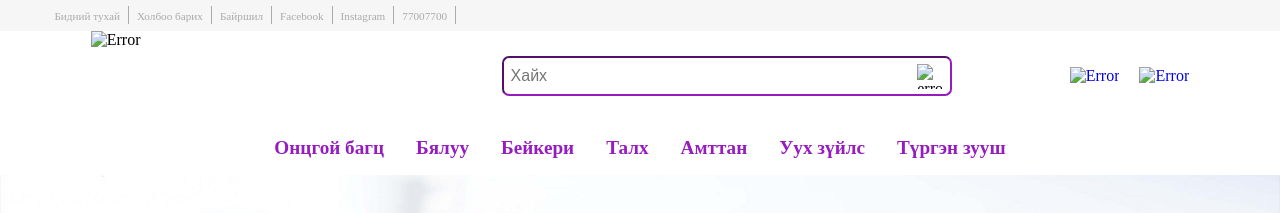
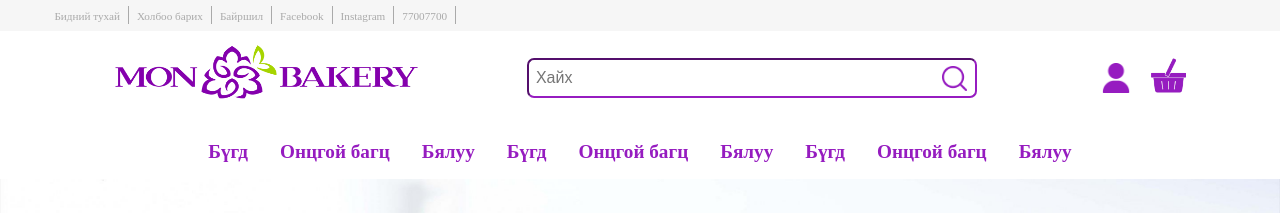
Before and after one commit to ithicheel/MonBakery, a website: page about.html in a window 1280 px wide. Shown: the top 213 px of the page. Drawn offline with Linux system fonts and the light colour scheme.

Commit message:
linkuud holbov

```diff
--- a/about.html
+++ b/about.html
@@ -12,11 +12,11 @@
         <div class="menu">
             <div class="container">
                 <ul>
-                    <li><a href="#">Бидний тухай</a></li>
+                    <li><a href="about.html">Бидний тухай</a></li>
                     <li><a href="#">Холбоо барих</a></li>
                     <li><a href="#">Байршил</a></li>
-                    <li><a href="#">Facebook</a></li>
-                    <li><a href="#">Instagram</a></li>
+                    <li><a href="https://www.facebook.com/">Facebook</a></li>
+                    <li><a href="https://www.instagram.com">Instagram</a></li>
                     <li><a href="#">77007700</a></li>
                 </ul>
             </div>
@@ -24,27 +24,32 @@
         </div>
         <div class="main_menu">
             <div class="container">
-                <img src="logo.png" alt="Error">
+                <a href="index.html">
+                    <img src="../../assets/img/logo/logo.png" alt="Error">
+                </a>
+
                 <div class="search_div">
                     <input class="search" type="text" placeholder="Хайх">
-                    <img src="search.png" alt="error">
+                    <img src="../../assets/img/logo/search.png" alt="error">
                 </div>
 
                 <div>
-                    <a class="profile" href="#"><img src="user.png" alt="Error"></a>
-                    <a class="basket" href="#"><img src="basket.png" alt="Error"></a>
+                    <a class="profile" href="#"><img src="../../assets/img/logo/user.png" alt="Error"></a>
+                    <a class="basket" href="#"><img src="../../assets/img/logo/shopping-basket.png" alt="Error"></a>
                 </div>
             </div>
         </div>
         <div class="category_menu">
             <ul>
-                <li><a href="#">Онцгой багц</a></li>
-                <li><a href="#">Бялуу</a></li>
-                <li><a href="#">Бейкери</a></li>
-                <li><a href="#">Талх</a></li>
-                <li><a href="#">Амттан</a></li>
-                <li><a href="#">Уух зүйлс</a></li>
-                <li><a href="#">Түргэн зууш</a></li>
+                <li><a href="menu.html">Бүгд</a></li>
+                <li><a href="menu.html">Онцгой багц</a></li>
+                <li><a href="menu.html">Бялуу</a></li>
+                <li><a href="menu.html">Бүгд</a></li>
+                <li><a href="menu.html">Онцгой багц</a></li>
+                <li><a href="menu.html">Бялуу</a></li>
+                <li><a href="menu.html">Бүгд</a></li>
+                <li><a href="menu.html">Онцгой багц</a></li>
+                <li><a href="menu.html">Бялуу</a></li>
             </ul>
         </div>
     </nav>
```
Also changed, not shown: index.html (+16 -13 lines), menu.html (+6 -3 lines).
